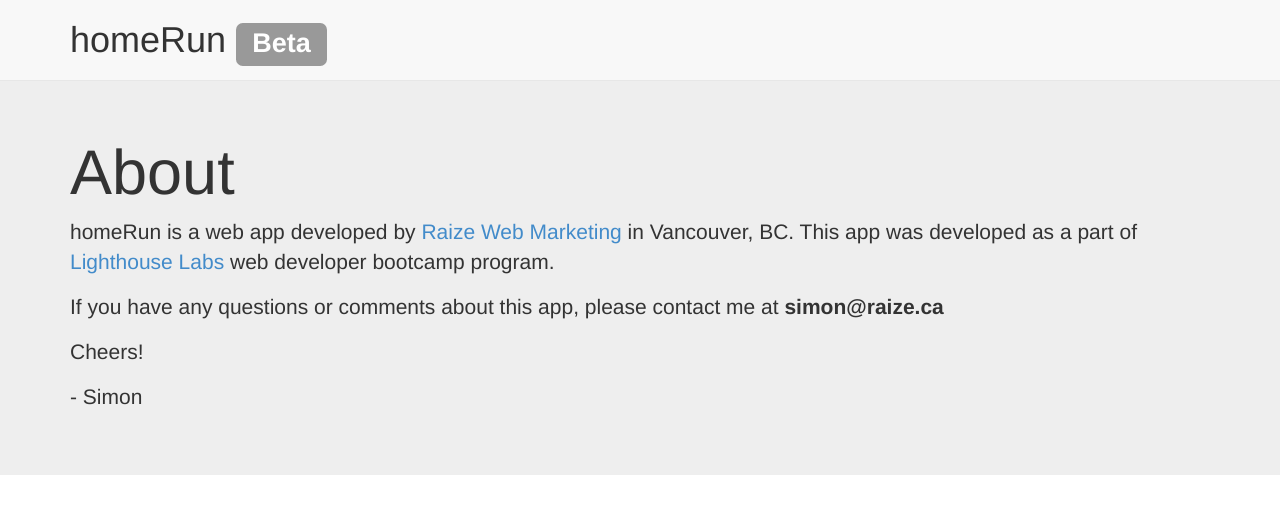
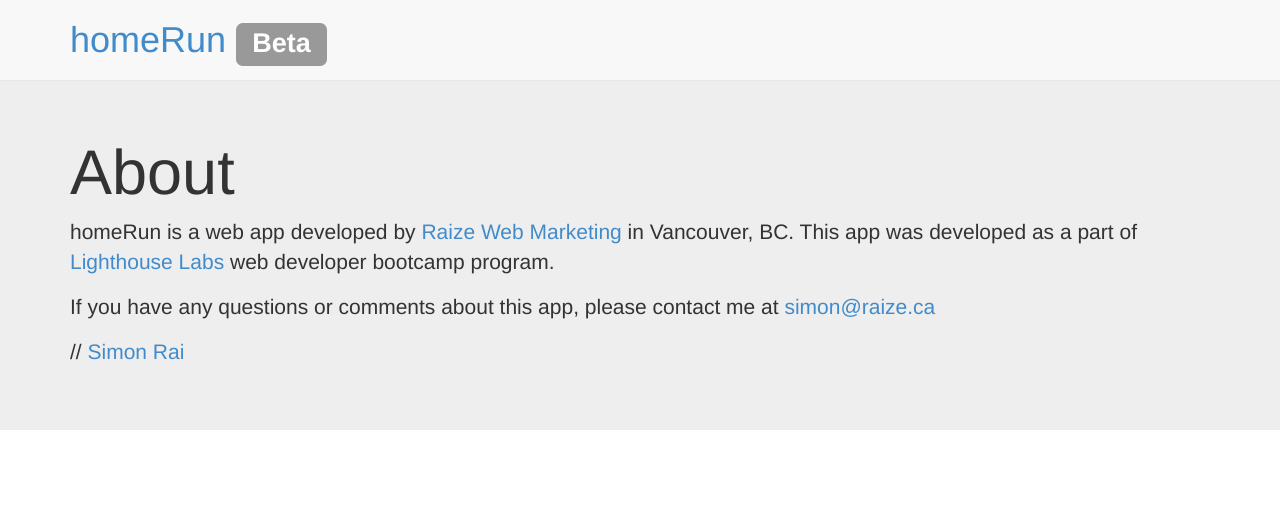
Before and after one commit to simonrai/todo-list-jquery, a plain HTML site: page about.html in a window 1280 px wide. Drawn offline with nearby package versions, Linux system fonts and the light colour scheme.

```diff
--- a/about.html
+++ b/about.html
@@ -21,7 +21,7 @@
 
   	<div class="container">
 
-    <h1 style="padding-bottom: 10px;">homeRun <span class="label label-default" id="beta">Beta</span></h1>
+    <h1 style="padding-bottom: 10px;"><a href="http://homerun.io">homeRun</a> <span class="label label-default" id="beta">Beta</span></h1>
 
     </div>
 		</nav>
@@ -31,9 +31,9 @@
   	<div class="container">
 		<h1>About</h1>
 		<p>homeRun is a web app developed by <a href="http://raize.ca/">Raize Web Marketing</a> in Vancouver, BC. This app was developed as a part of <a href="http://lighthouselabs.ca/">Lighthouse Labs</a> web developer bootcamp program.</p>
-		<p>If you have any questions or comments about this app, please contact me at <strong>simon@raize.ca</strong></p>
-		<p>Cheers!</p>
-		<p>- Simon</p>
+		<p>If you have any questions or comments about this app, please contact me at <a href="mailto:simon@raize.ca">simon@raize.ca</a></p>
+
+		<p>// <a href="http://www.linkedin.com/in/simonrai">Simon Rai</a></p>
   	</div>
 		</div>
 
```
Also changed, not shown: index.html (+2 -1 lines).
